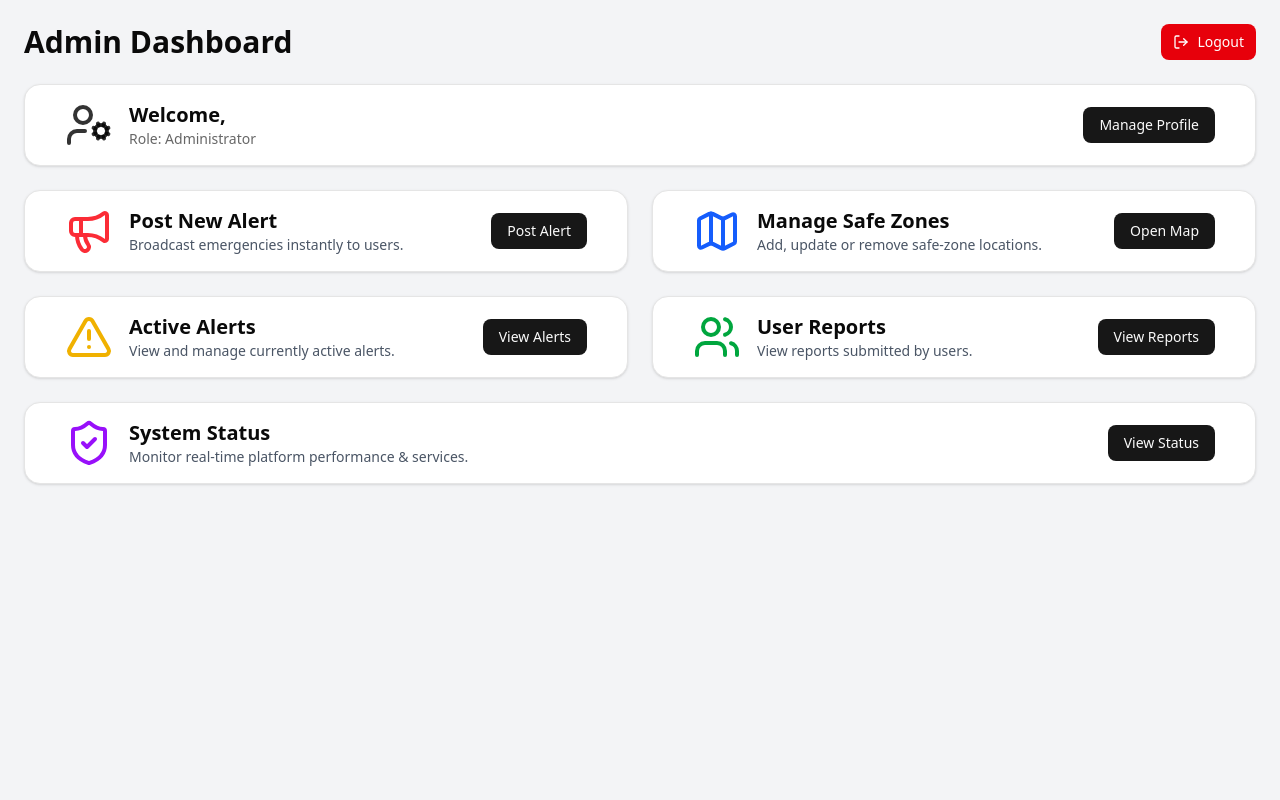
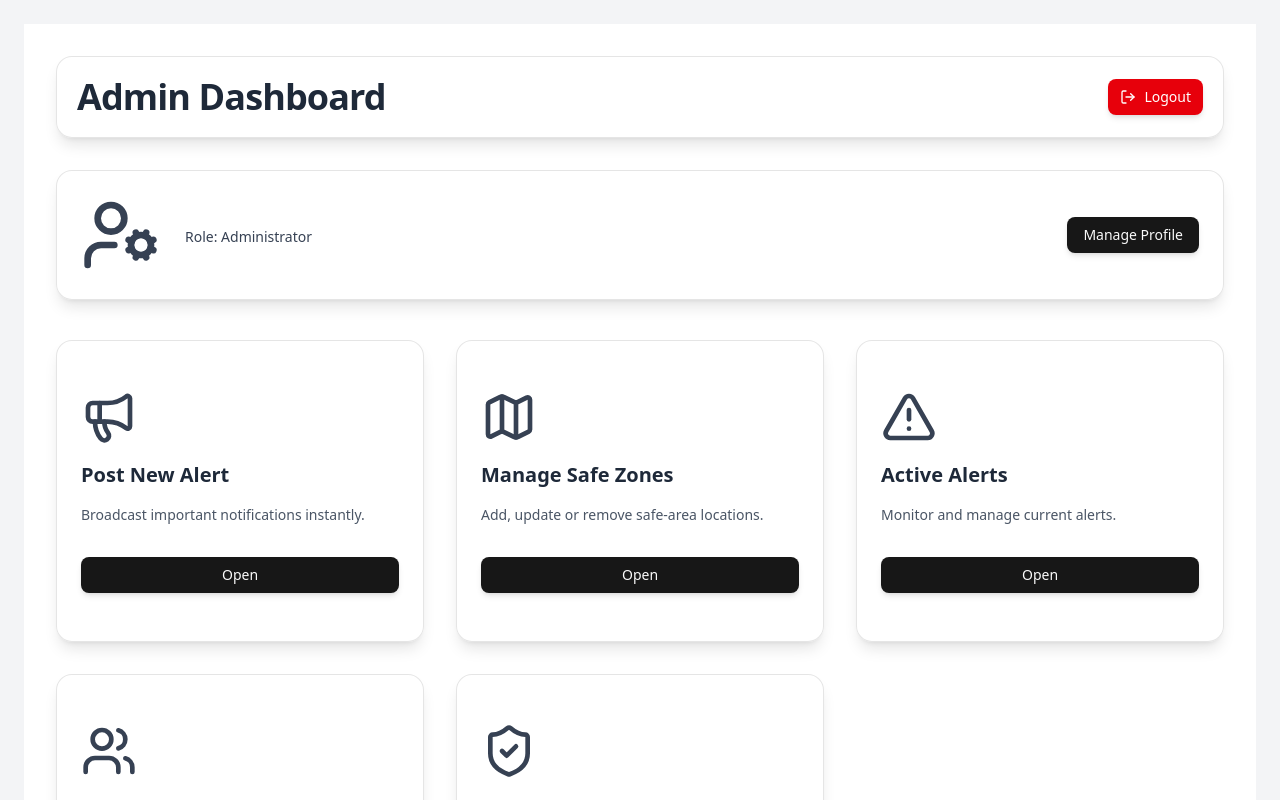
Before and after one commit to Varad163/GeoAlert, a Next.js app: page /admin/dashboard in a window 1280 px wide. Shown: the top 800 px of the page. Built offline with nearby package versions, Linux system fonts and the light colour scheme; no server answers.

Commit message:
Updated admin dashboard

```diff
--- /dev/null
+++ b/app/admin/dashboard/layout.tsx
@@ -0,0 +1,19 @@
+"use client";
+
+import Sidebar from "@/components/admin/Sidebar";
+import Footer from "@/components/admin/footer";
+
+export default function AdminLayout({ children }: { children: React.ReactNode }) {
+  return (
+    <div className="flex min-h-screen bg-gray-100">
+      {/* Sidebar */}
+
+
+      {/* Main content */}
+      <div className="flex-1 flex flex-col">
+        <main className="flex-1 p-6">{children}</main>
+        <Footer />
+      </div>
+    </div>
+  );
+}
--- a/app/admin/dashboard/page.tsx
+++ b/app/admin/dashboard/page.tsx
@@ -17,101 +17,101 @@ export default function AdminDashboard() {
   const { data: session } = useSession();
 
   return (
-    <div className="min-h-screen bg-gray-100 p-6 flex flex-col gap-6">
+    <div className="min-h-screen p-8 bg-white"> {/*  <-- gradient removed */}
 
-      {/* Header */}
-      <div className="flex justify-between items-center">
-        <h1 className="text-3xl font-semibold">Admin Dashboard</h1>
+      {/* Top Bar */}
+      <header className="flex justify-between items-center bg-white/70 backdrop-blur-xl p-5 rounded-2xl shadow-lg border border-black/10">
+        <h1 className="text-4xl font-extrabold tracking-tight text-gray-800">
+          Admin Dashboard
+        </h1>
 
         <Button
           variant="destructive"
           onClick={() => signOut({ callbackUrl: "/" })}
-          className="flex items-center gap-2"
+          className="flex items-center gap-2 shadow-md hover:shadow-lg transition"
         >
           <LogOut size={18} />
           Logout
         </Button>
-      </div>
+      </header>
 
-      {/* Admin Profile */}
-      <Card className="rounded-2xl shadow p-4">
-        <CardContent className="flex items-center gap-4">
-          <UserCog className="w-12 h-12 text-black/80" />
+      {/* Profile Section */}
+      <section className="mt-8 bg-white/80 backdrop-blur-xl p-6 rounded-2xl shadow-lg border border-black/10">
+        <div className="flex items-center gap-6">
+          <UserCog className="w-20 h-20 text-gray-700" />
 
-          <div className="flex-1">
-            <h2 className="text-xl font-semibold">Welcome, {session?.user?.name}</h2>
-            <p className="text-gray-600 text-sm">{session?.user?.email}</p>
-            <p className="text-sm font-medium text-black/60">Role: Administrator</p>
+          <div>
+            <h2 className="text-2xl font-bold text-gray-800">
+              {session?.user?.name}
+            </h2>
+            <p className="text-gray-700">{session?.user?.email}</p>
+            <p className="text-sm mt-1 font-medium text-gray-700">
+              Role: Administrator
+            </p>
           </div>
 
-          <Button variant="default">Manage Profile</Button>
-        </CardContent>
-      </Card>
+          <div className="ml-auto">
+            <Button className="shadow-md">Manage Profile</Button>
+          </div>
+        </div>
+      </section>
 
-      {/* Dashboard Sections */}
-      <div className="grid md:grid-cols-2 gap-6">
+      {/* Dashboard Grid */}
+      <section className="grid md:grid-cols-2 lg:grid-cols-3 gap-8 mt-10">
 
-        {/* Post New Alert */}
-        <Card className="rounded-2xl shadow p-4 hover:shadow-xl transition">
-          <CardContent className="flex items-center gap-4">
-            <Megaphone className="w-12 h-12 text-red-500" />
-            <div className="flex-1">
-              <h2 className="text-xl font-semibold">Post New Alert</h2>
-              <p className="text-gray-600 text-sm">Broadcast emergencies instantly to users.</p>
-            </div>
-            <Button>Post Alert</Button>
-          </CardContent>
-        </Card>
+        <DashboardCard
+          icon={<Megaphone className="w-14 h-14 text-gray-700" />}
+          title="Post New Alert"
+          desc="Broadcast important notifications instantly."
+          href="/admin/alerts/new"
+        />
 
-        {/* Manage Safe Zones */}
-        <Card className="rounded-2xl shadow p-4 hover:shadow-xl transition">
-          <CardContent className="flex items-center gap-4">
-            <Map className="w-12 h-12 text-blue-600" />
-            <div className="flex-1">
-              <h2 className="text-xl font-semibold">Manage Safe Zones</h2>
-              <p className="text-gray-600 text-sm">Add, update or remove safe-zone locations.</p>
-            </div>
-            <Button>Open Map</Button>
-          </CardContent>
-        </Card>
+        <DashboardCard
+          icon={<Map className="w-14 h-14 text-gray-700" />}
+          title="Manage Safe Zones"
+          desc="Add, update or remove safe-area locations."
+          href="/admin/safe-zones"
+        />
 
-        {/* Active Alerts */}
-        <Card className="rounded-2xl shadow p-4 hover:shadow-xl transition">
-          <CardContent className="flex items-center gap-4">
-            <AlertTriangle className="w-12 h-12 text-yellow-500" />
-            <div className="flex-1">
-              <h2 className="text-xl font-semibold">Active Alerts</h2>
-              <p className="text-gray-600 text-sm">View and manage currently active alerts.</p>
-            </div>
-            <Button>View Alerts</Button>
-          </CardContent>
-        </Card>
+        <DashboardCard
+          icon={<AlertTriangle className="w-14 h-14 text-gray-700" />}
+          title="Active Alerts"
+          desc="Monitor and manage current alerts."
+          href="/admin/alerts"
+        />
 
-        {/* User Reports */}
-        <Card className="rounded-2xl shadow p-4 hover:shadow-xl transition">
-          <CardContent className="flex items-center gap-4">
-            <Users className="w-12 h-12 text-green-600" />
-            <div className="flex-1">
-              <h2 className="text-xl font-semibold">User Reports</h2>
-              <p className="text-gray-600 text-sm">View reports submitted by users.</p>
-            </div>
-            <Button>View Reports</Button>
-          </CardContent>
-        </Card>
+        <DashboardCard
+          icon={<Users className="w-14 h-14 text-gray-700" />}
+          title="User Reports"
+          desc="Review reports submitted by users."
+          href="/admin/reports"
+        />
 
-        {/* System Health */}
-        <Card className="rounded-2xl shadow p-4 hover:shadow-xl transition md:col-span-2">
-          <CardContent className="flex items-center gap-4">
-            <ShieldCheck className="w-12 h-12 text-purple-600" />
-            <div className="flex-1">
-              <h2 className="text-xl font-semibold">System Status</h2>
-              <p className="text-gray-600 text-sm">Monitor real-time platform performance & services.</p>
-            </div>
-            <Button>View Status</Button>
-          </CardContent>
-        </Card>
+        <DashboardCard
+          icon={<ShieldCheck className="w-14 h-14 text-gray-700" />}
+          title="System Status"
+          desc="Review system health and activity logs."
+          href="/admin/system"
+        />
 
-      </div>
+      </section>
     </div>
   );
 }
+
+function DashboardCard({ icon, title, desc, href }: any) {
+  return (
+    <Card className="rounded-2xl bg-white/80 backdrop-blur-xl border border-black/10 shadow-lg hover:shadow-2xl transform hover:-translate-y-1 transition cursor-pointer">
+      <CardContent className="p-6 flex flex-col gap-4">
+        <div>{icon}</div>
+
+        <h2 className="text-xl font-semibold text-gray-800">{title}</h2>
+        <p className="text-gray-600 text-sm">{desc}</p>
+
+        <a href={href} className="mt-4">
+          <Button className="w-full shadow-md hover:shadow-lg">Open</Button>
+        </a>
+      </CardContent>
+    </Card>
+  );
+}
--- a/app/globals.css
+++ b/app/globals.css
@@ -120,3 +120,16 @@
     @apply bg-background text-foreground;
   }
 }
+.hero-gradient {
+  background: radial-gradient(
+      circle at 20% 30%,
+      rgba(255, 182, 255, 0.4),
+      transparent 60%
+    ),
+    radial-gradient(
+      circle at 80% 10%,
+      rgba(166, 140, 255, 0.35),
+      transparent 60%
+    ),
+    linear-gradient(to bottom right, #f3e7ff, #ffffff);
+}
--- /dev/null
+++ b/components/admin/Sidebar.tsx
@@ -0,0 +1,39 @@
+"use client";
+
+import Link from "next/link";
+import { Megaphone, Map, AlertTriangle, Users, ShieldCheck, LayoutDashboard } from "lucide-react";
+
+export default function Sidebar() {
+  return (
+    <aside className="w-64 bg-white shadow-lg p-6 flex flex-col gap-6">
+      <h1 className="text-2xl font-bold">GeoAlert Admin</h1>
+
+      <nav className="flex flex-col gap-4">
+
+        <Link href="/admin" className="flex items-center gap-3 text-lg hover:text-blue-600">
+          <LayoutDashboard size={20} /> Dashboard
+        </Link>
+
+        <Link href="/admin/alerts/new" className="flex items-center gap-3 text-lg hover:text-blue-600">
+          <Megaphone size={20} /> Post Alert
+        </Link>
+
+        <Link href="/admin/safe-zones" className="flex items-center gap-3 text-lg hover:text-blue-600">
+          <Map size={20} /> Safe Zones
+        </Link>
+
+        <Link href="/admin/alerts" className="flex items-center gap-3 text-lg hover:text-blue-600">
+          <AlertTriangle size={20} /> Active Alerts
+        </Link>
+
+        <Link href="/admin/reports" className="flex items-center gap-3 text-lg hover:text-blue-600">
+          <Users size={20} /> User Reports
+        </Link>
+
+        <Link href="/admin/system" className="flex items-center gap-3 text-lg hover:text-blue-600">
+          <ShieldCheck size={20} /> System Status
+        </Link>
+      </nav>
+    </aside>
+  );
+}
--- /dev/null
+++ b/components/admin/footer.tsx
@@ -0,0 +1,7 @@
+export default function Footer() {
+  return (
+    <footer className="bg-white shadow-inner p-4 text-center text-sm text-gray-600">
+      © {new Date().getFullYear()} GeoAlert Admin Panel — All Rights Reserved
+    </footer>
+  );
+}
```
